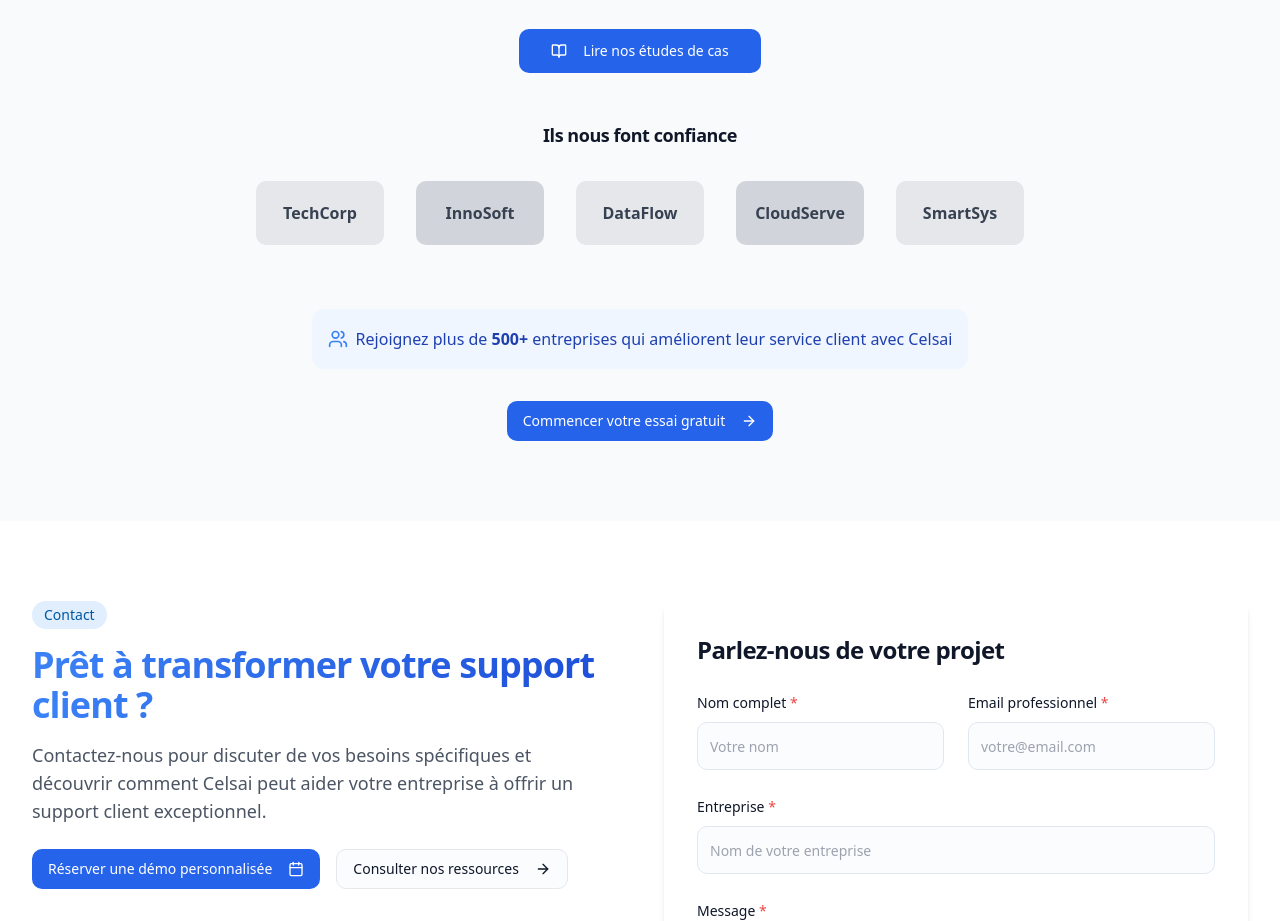
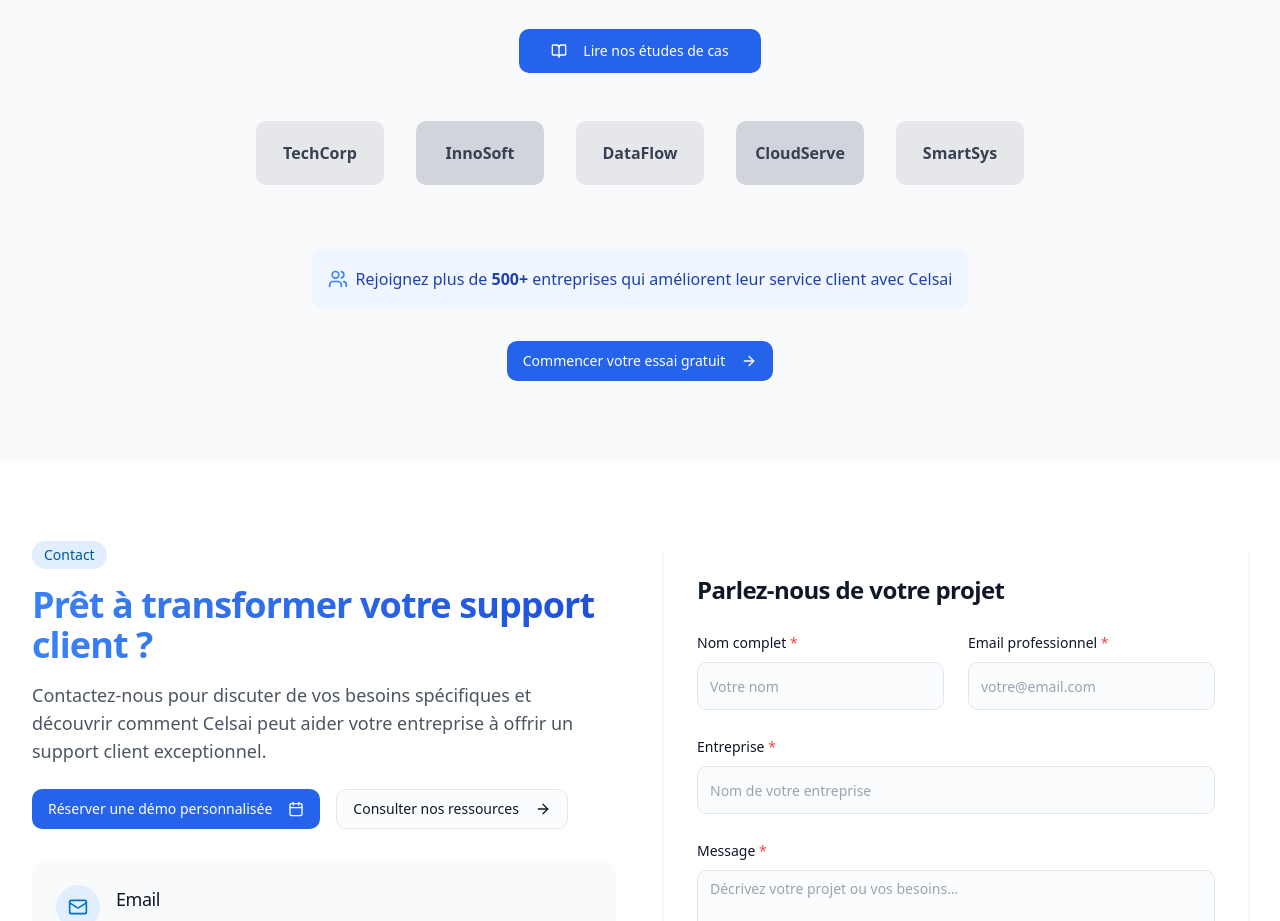
Before and after one commit to Yuri95200/celsai, a React (Vite) app: page / in a window 1280 px wide. Shown: the part 5920-6841 px from the top of the page. Built offline with nearby package versions, Linux system fonts and the light colour scheme.

Commit message:
Remove trust section
Removes the "Ils nous font confiance" section from the testimonials component.

```diff
--- a/src/components/Testimonials.tsx
+++ b/src/components/Testimonials.tsx
@@ -1,4 +1,3 @@
-
 import React from "react";
 import { Container } from "@/components/ui/container";
 import { Button } from "@/components/ui/button";
@@ -78,10 +77,6 @@ const Testimonials = () => {
           </Button>
         </div>
 
-        <div className="text-center mb-8">
-          <h3 className="font-semibold text-lg mb-4">Ils nous font confiance</h3>
-        </div>
-
         <div className="flex flex-wrap justify-center items-center gap-8">
           {companyLogos.map((logo) => (
             <div
```
